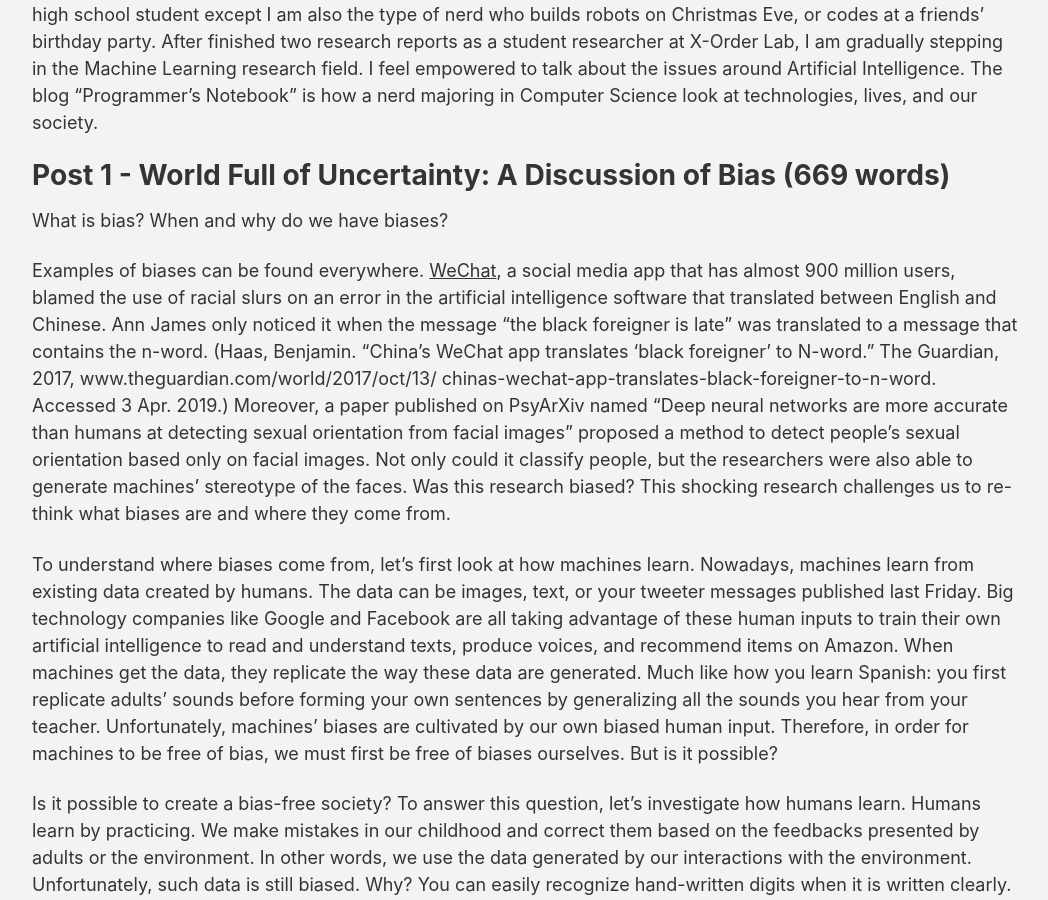
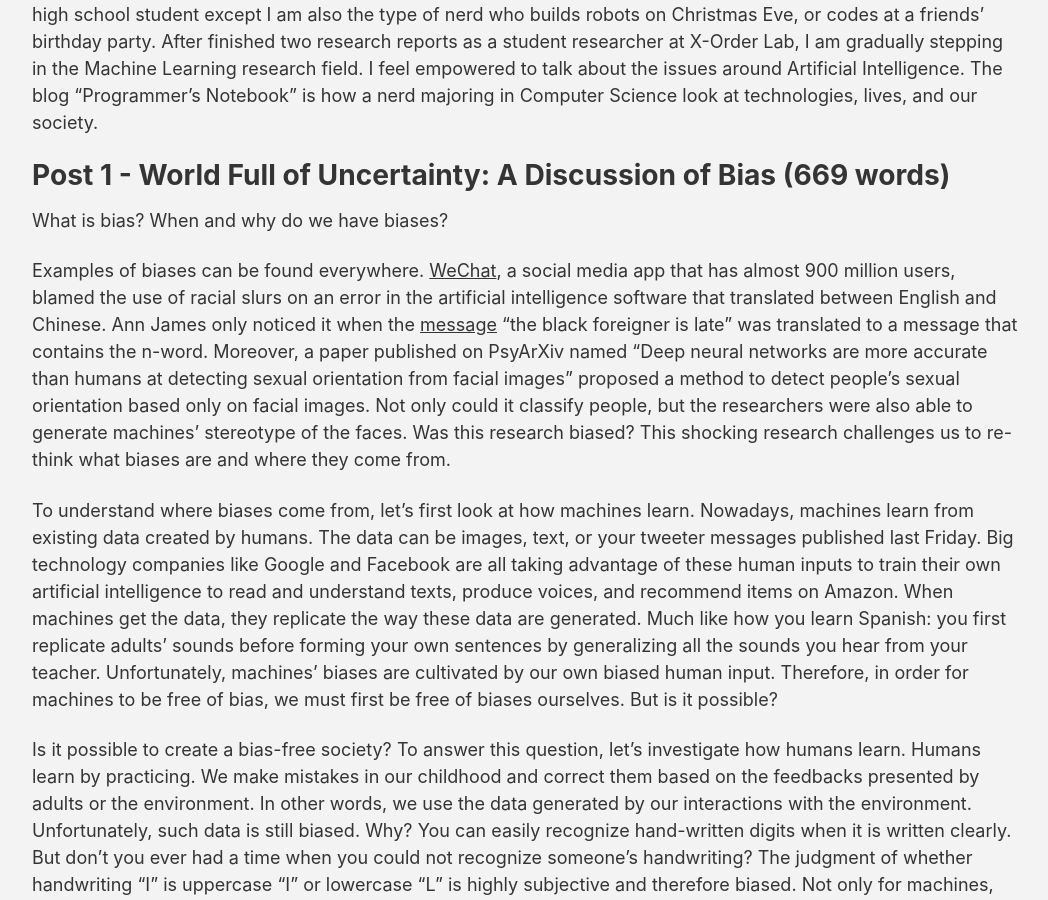
Before and after one commit to KokeCacao/chenhanke.me, a Jekyll site: the page built from _posts/2016-02-24-welcome-to-jekyll.md, in a window 1280 px wide and 900 px high, scrolled down 454 px. Shown: the whole window, without its empty margins (168-1216 px from the left). Built offline with Jekyll 4.4.1, drawn with Linux system fonts in a browser that asks for light colours; cached includes are drawn as plain includes; nearby versions of some CDN libraries; comment, search, counter and statistics services are not loaded; a style sheet for code colours, icons or effects is not loaded.

Commit message:
:tada: update post

```diff
--- a/_posts/2016-02-24-welcome-to-jekyll.md
+++ b/_posts/2016-02-24-welcome-to-jekyll.md
@@ -20,7 +20,7 @@ After finished two research reports as a student researcher at X-Order Lab, I am
 # Post 1 - World Full of Uncertainty: A Discussion of Bias (669 words)
 What is bias? When and why do we have biases?
 
-Examples of biases can be found everywhere. [WeChat](https://en.wikipedia.org/wiki/WeChat), a social media app that has almost 900 million users, blamed the use of racial slurs on an error in the artificial intelligence software that translated between English and Chinese. Ann James only noticed it when the message "the black foreigner is late" was translated to a message that contains the n-word. (Haas, Benjamin. "China's WeChat app translates 'black foreigner' to N-word." The Guardian, 2017, www.theguardian.com/world/2017/oct/13/ chinas-wechat-app-translates-black-foreigner-to-n-word. Accessed 3 Apr. 2019.) Moreover, a paper published on PsyArXiv named "Deep neural networks are more accurate than humans at detecting sexual orientation from facial images" proposed a method to detect people's sexual orientation based only on facial images. Not only could it classify people, but the researchers were also able to generate machines' stereotype of the faces. Was this research biased? This shocking research challenges us to re-think what biases are and where they come from.
+Examples of biases can be found everywhere. [WeChat](https://en.wikipedia.org/wiki/WeChat), a social media app that has almost 900 million users, blamed the use of racial slurs on an error in the artificial intelligence software that translated between English and Chinese. Ann James only noticed it when the [message](www.theguardian.com/world/2017/oct/13/chinas-wechat-app-translates-black-foreigner-to-n-word) "the black foreigner is late" was translated to a message that contains the n-word. Moreover, a paper published on PsyArXiv named "Deep neural networks are more accurate than humans at detecting sexual orientation from facial images" proposed a method to detect people's sexual orientation based only on facial images. Not only could it classify people, but the researchers were also able to generate machines' stereotype of the faces. Was this research biased? This shocking research challenges us to re-think what biases are and where they come from.
 
 To understand where biases come from, let's first look at how machines learn. Nowadays, machines learn from existing data created by humans. The data can be images, text, or your tweeter messages published last Friday. Big technology companies like Google and Facebook are all taking advantage of these human inputs to train their own artificial intelligence to read and understand texts, produce voices, and recommend items on Amazon. When machines get the data, they replicate the way these data are generated. Much like how you learn Spanish: you first replicate adults' sounds before forming your own sentences by generalizing all the sounds you hear from your teacher. Unfortunately, machines' biases are cultivated by our own biased human input. Therefore, in order for machines to be free of bias, we must first be free of biases ourselves. But is it possible?
 
```
